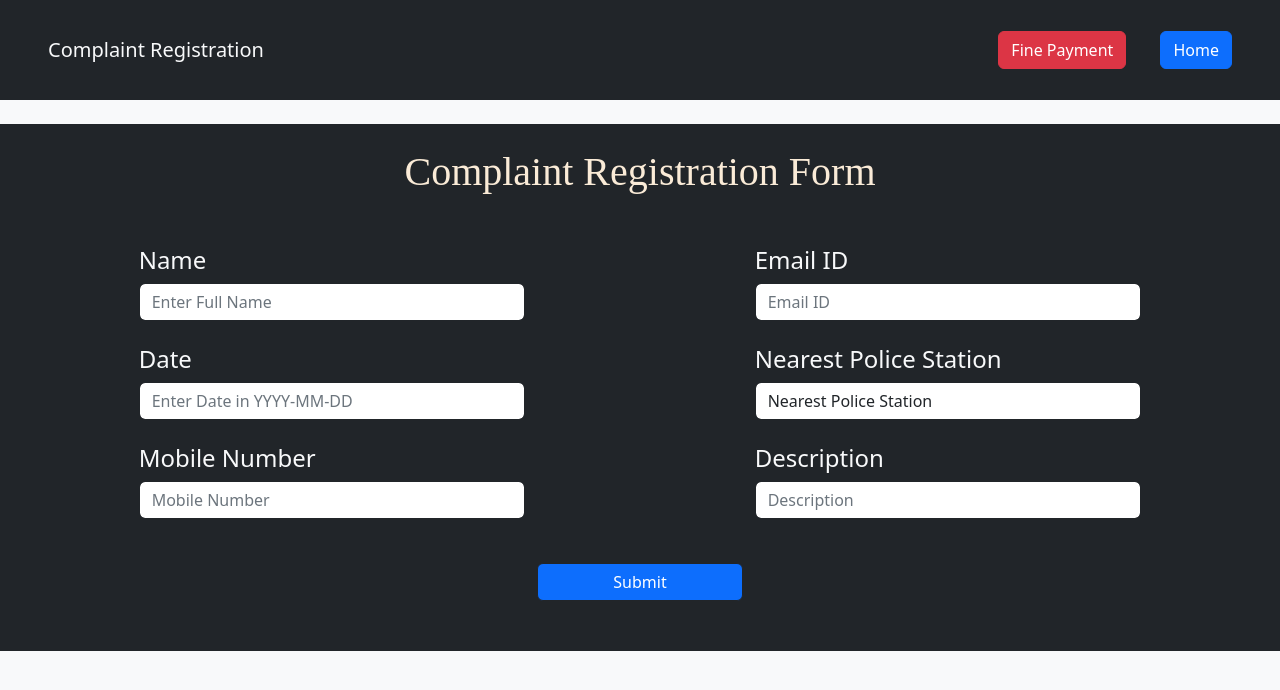
After one commit to speckofstardust/police_station_management, a Flask app: template templates/complaint.html in a window 1280 px wide. The commit adds this page. Shown: the top 690 px of the page. Run offline with Flask 3, Linux system fonts and the light colour scheme; the template is opened without the code that fills it, so the values that code supplies are empty.

Commit message:
creating the complaint submission form

```diff
--- /dev/null
+++ b/templates/complaint.html
@@ -0,0 +1,157 @@
+<!DOCTYPE html>
+<html lang="en">
+  <head>
+    <meta charset="UTF-8" />
+    <meta http-equiv="X-UA-Compatible" content="IE=edge" />
+    <meta name="viewport" content="width=device-width, initial-scale=1.0" />
+    <title>Complaint Form</title>
+    <link
+      href="https://cdn.jsdelivr.net/npm/bootstrap@5.2.2/dist/css/bootstrap.min.css"
+      rel="stylesheet"
+      integrity="sha384-Zenh87qX5JnK2Jl0vWa8Ck2rdkQ2Bzep5IDxbcnCeuOxjzrPF/et3URy9Bv1WTRi"
+      crossorigin="anonymous"
+    />
+    <script
+      src="https://cdn.jsdelivr.net/npm/@popperjs/core@2.11.6/dist/umd/popper.min.js"
+      integrity="sha384-oBqDVmMz9ATKxIep9tiCxS/Z9fNfEXiDAYTujMAeBAsjFuCZSmKbSSUnQlmh/jp3"
+      crossorigin="anonymous"
+    ></script>
+    <script
+      src="https://cdn.jsdelivr.net/npm/bootstrap@5.2.2/dist/js/bootstrap.min.js"
+      integrity="sha384-IDwe1+LCz02ROU9k972gdyvl+AESN10+x7tBKgc9I5HFtuNz0wWnPclzo6p9vxnk"
+      crossorigin="anonymous"
+    ></script>
+    <style>
+      body {
+        overflow-x: hidden;
+      }
+    </style>
+  </head>
+  <body class="bg-light">
+    <div>
+      <nav
+        class="navbar navbar-light bg-dark justify-content-between text-light px-5"
+        style="height: 100px"
+      >
+        <a class="navbar-brand text-light">Complaint Registration</a>
+        <form class="form-inline">
+          <a
+            href="/fine"
+            class=" btn btn-outline-danger my-2 my-sm-0 bg-danger text-white "
+            style="margin-right:30px;position:relative"
+            type="submit"
+            >Fine Payment</a
+          >
+          <a
+            href="/home"
+            class="btn btn-outline-primary my-2 my-sm-0 bg-primary text-white"
+            type="submit"
+            >Home</a
+          >
+        </form>
+      </nav>
+    </div>
+    <div><br></div>
+    <div class="row bg-dark text-light">
+      <div class="px-5 bg-dark">
+        <h1 style="font-family:poppins;text-align: center;color: antiquewhite;margin-top:2%;">Complaint Registration Form</h1>
+        <form method="post" style="margin-top: 50px">
+          <div class="row">
+            <div class="col-md-1"></div>
+            <div class="col-md-4">
+              <div class="form-group">
+                <label class="h4" for="inlineFormCustomSelect">Name</label>
+                <input
+                  name="Name"
+                  type="first"
+                  class="form-control border border-dark"
+                  id="name"
+                  aria-describedby="Name"
+                  placeholder="Enter Full Name"
+                />
+                <br />
+                <label class="h4" for="inlineFormCustomSelect">Date</label>
+                <input
+                  name="Date"
+                  type="text"
+                  class="form-control border border-dark"
+                  id="date"
+                  aria-describedby="Date"
+                  placeholder="Enter Date in YYYY-MM-DD"
+                />
+              </div>
+              <br />
+              <div class="form-group">
+                <label class="h4" for="inlineFormCustomSelect"
+                  >Mobile Number</label
+                >
+                <input
+                  name="MobileNumber"
+                  type="tel"
+                  class="form-control border border-dark"
+                  id="mobileNumber"
+                  placeholder="Mobile Number"
+                />
+              </div>
+              <br />
+            </div>
+            <div class="col-md-2"></div>
+            <div class="col-md-4">
+              <div class="form-group">
+                <label class="h4" for="inlineFormCustomSelect">Email ID</label>
+                <input
+                  name="Email"
+                  type="email"
+                  class="form-control border border-dark"
+                  id="email"
+                  placeholder="Email ID"
+                />
+              </div>
+              <br />
+              <div class="form-group rounded">
+                <label class="h4" for="inlineFormCustomSelect">Nearest Police Station</label>
+                <select
+                  name="Station"
+                  class="form-control w-100 border border-dark"
+                  id="inlineFormCustomSelect"
+                >
+                  <option selected>Nearest Police Station</option>
+                  {% for station_name in Station %}
+                  <option value="{{station_name[0]}}">{{station_name[1]}}</option>
+                  {% endfor %}
+                </select>
+              </div>
+              <br />
+              <div class="form-group">
+                <label class="h4" for="inlineFormCustomSelect">Description</label>
+                <input
+                  name="Descpt"
+                  type="text"
+                  class="form-control border border-dark"
+                  id="descpt"
+                  placeholder="Description"
+                />
+              </div>
+              <br />
+            </div>
+          </div>
+          <div class="row">
+            <div class="col-md-5"></div>
+            {% for error in errors %}
+            <h5 class="col-md-2 text-warning">{{error}}</h5>
+            {% endfor %}
+          </div>
+          <div class="row" style="margin-top: 20px; margin-bottom: 50px">
+            <div class="col-md-5"></div>
+            <button
+              type="submit"
+              class="btn btn-primary border border-dark col-md-2"
+            >
+              Submit
+            </button>
+          </div>
+        </form>
+      </div>
+    </div>
+  </body>
+</html>
```
Also changed, not shown: templates/admin.html (+6 -7 lines), templates/events.html (+3 -29 lines), templates/fine.html (added, +75 -0 lines), templates/home.html (added, +65 -0 lines).
